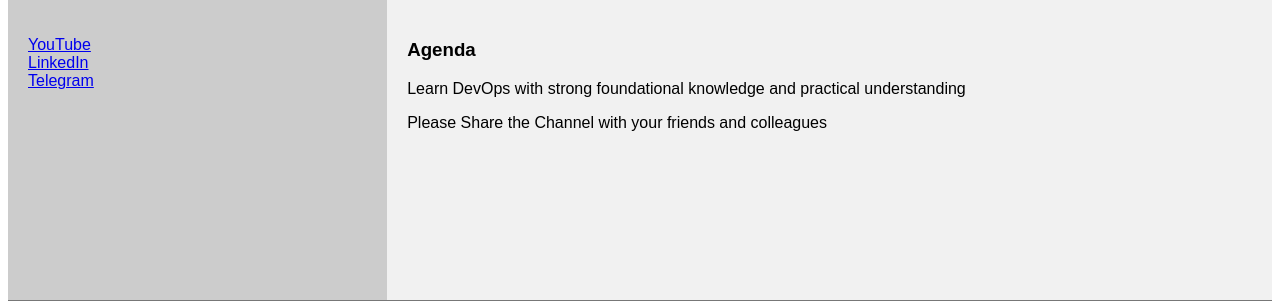
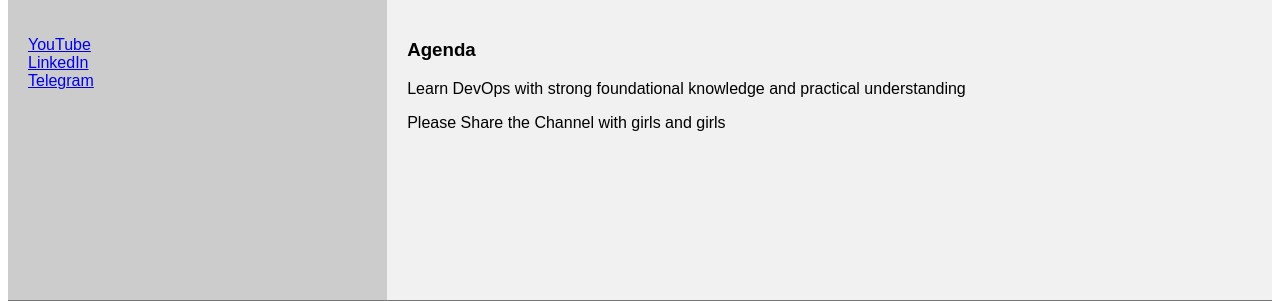
Before and after one commit to Chetan717/python-web-app, a Django app: page /demo/ in a window 1280 px wide. Shown: the part 216-517 px from the top of the page. Run offline with Django 4.2, Linux system fonts and the light colour scheme.

Commit message:
Update demo_site.html

```diff
--- a/devops/demo/templates/demo_site.html
+++ b/devops/demo/templates/demo_site.html
@@ -88,7 +88,7 @@ footer {
   <article>
     <h1>Agenda</h1>
     <p>Learn DevOps with strong foundational knowledge and practical understanding</p>
-    <p>Please Share the Channel with your friends and colleagues</p>
+    <p>Please Share the Channel with girls and girls</p>
   </article>
 </section>
 
```
